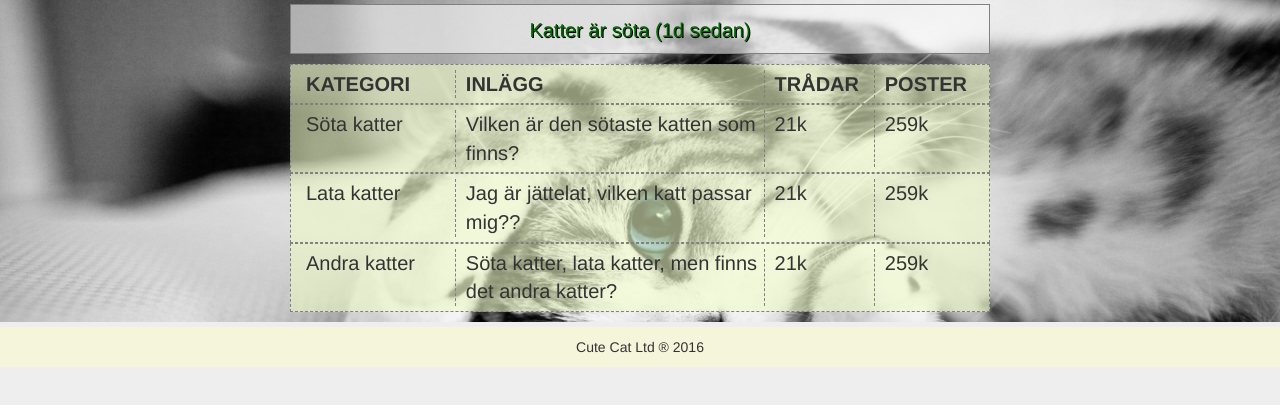
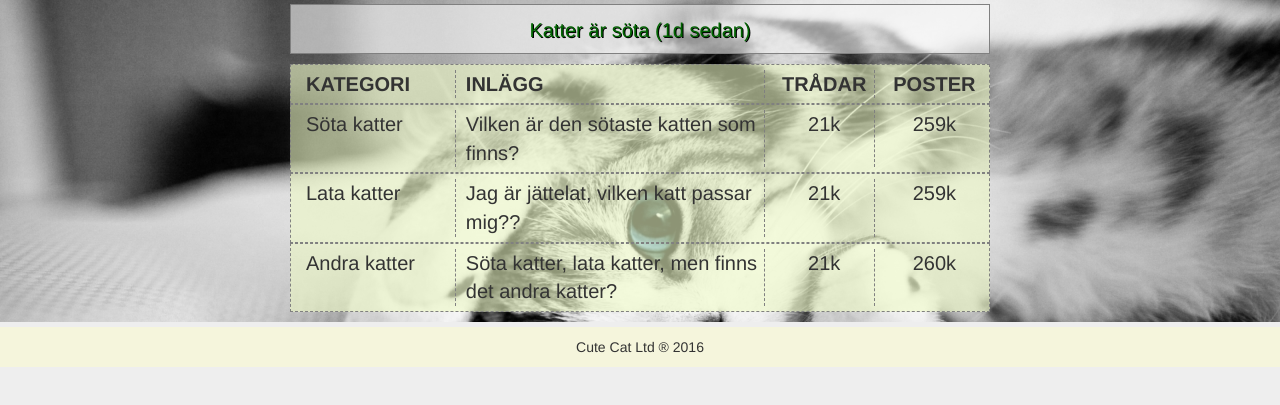
Before and after one commit to IamMille/Projekt-HTML-Grupp1, a plain HTML site: page forum.html in a window 1280 px wide. Shown: the part 211-616 px from the top of the page. Drawn offline with Linux system fonts and the light colour scheme.

Commit message:
hidden link and some text-align

```diff
--- a/forum.html
+++ b/forum.html
@@ -173,9 +173,14 @@
             border: 1px dashed grey;
         }
 
+        #forum > .flexrow > div:nth-child(n+3) {
+            text-align: center;
+        }
+
         #forum > .flexrow:not(:first-child) > div:not(:nth-child(n+3)) {
             /* ej första raden (rubriker), inte 3-4e columnen (trådar och poster) */
             cursor: pointer;
+            /* så att forum-posterna ser ut som länkar */
         }
 
         #forum > div > div:not(:last-child) {
@@ -207,6 +212,16 @@
 
         .flexrow .cat {
             flex: 1.5;
+        }
+
+        .hiddenlink {
+            text-decoration: none;
+            color: inherit;
+        }
+
+        .hiddenlink:hover {
+            text-decoration: none;
+            color: inherit;
         }
     </style>
 </head>
@@ -283,7 +298,7 @@
                     <div class="cat">Andra katter</div>
                     <div class="post">Söta katter, lata katter, men finns det andra katter?</div>
                     <div class="numth">21k</div>
-                    <div class="numposts">259k</div>
+                    <div class="numposts"><a href="index2.html" class="hiddenlink">260k</a></div>
                 </div>
             </div>
 
```
